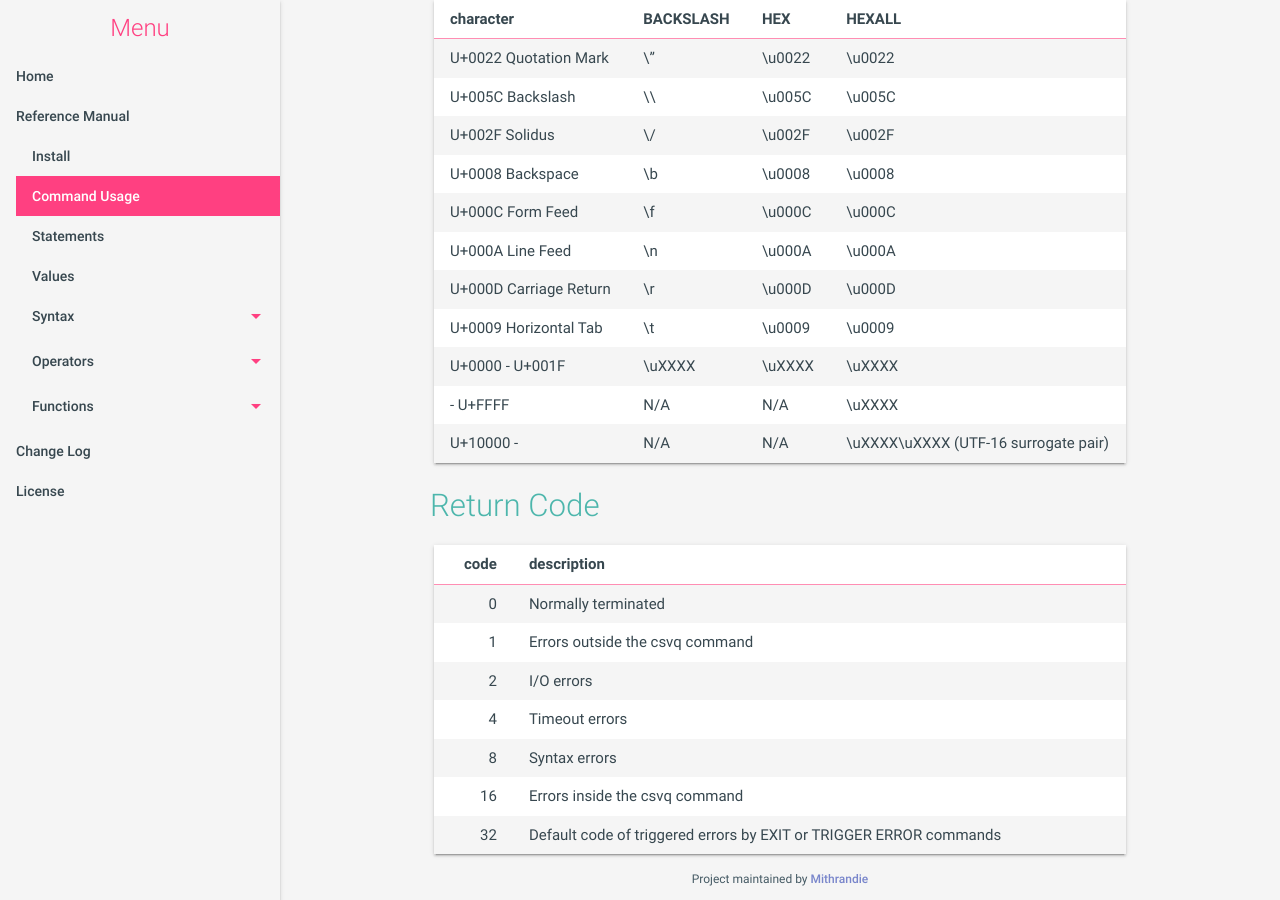
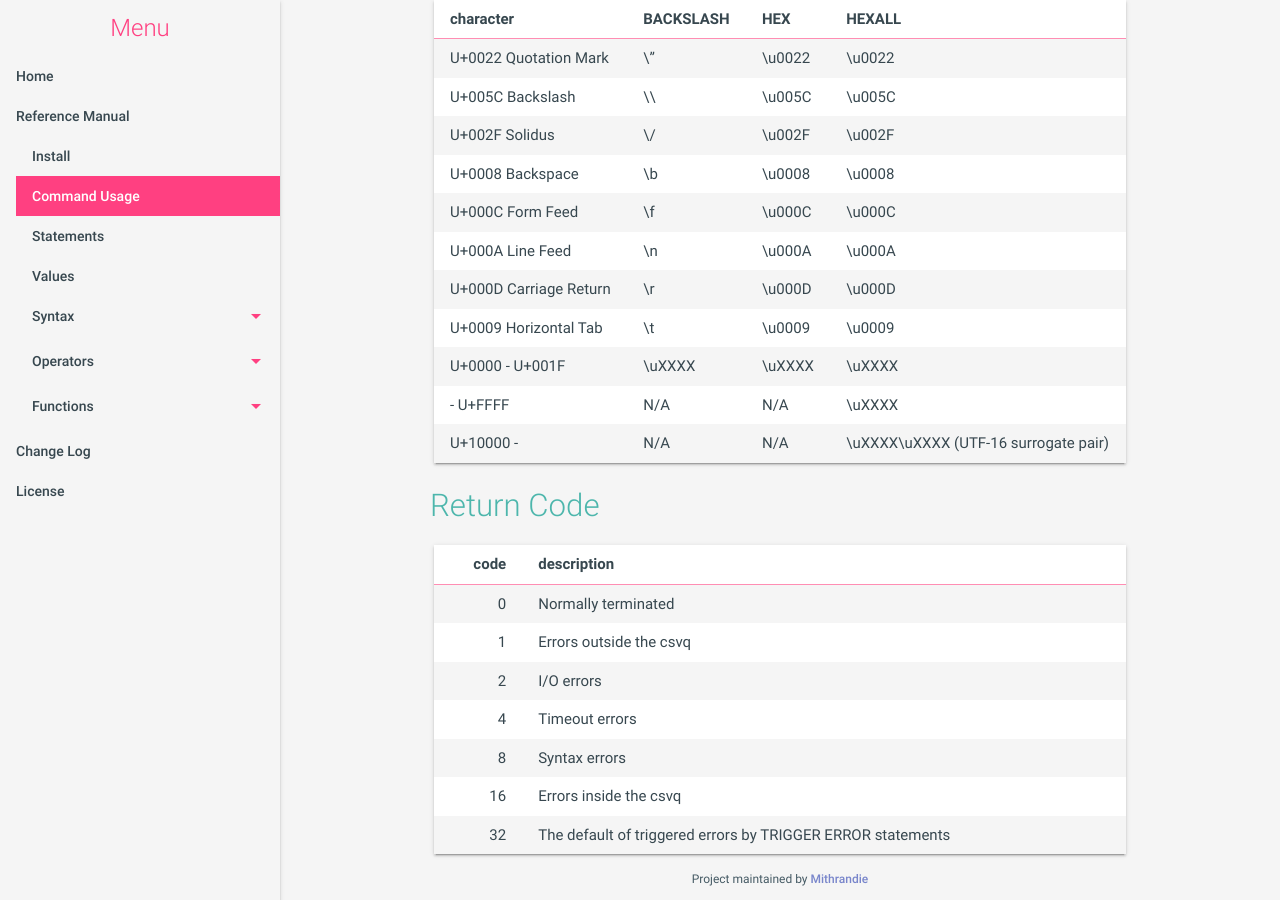
Before and after one commit to mithrandie/csvq, a Jekyll site: the page built from docs/_posts/2006-01-02-command.md, in a window 1280 px wide and 900 px high, scrolled down 11428 px. Built offline with Jekyll 4.4.1, drawn with Linux system fonts in a browser that asks for light colours.

Commit message:
Update docs.

```diff
--- a/docs/_posts/2006-01-02-command.md
+++ b/docs/_posts/2006-01-02-command.md
@@ -523,9 +523,9 @@ In command parameters and statements, following strings represent special charac
 | code | description |
 | --: | :-- |
 |  0 | Normally terminated |
-|  1 | Errors outside the csvq command |
+|  1 | Errors outside the csvq |
 |  2 | I/O errors |
 |  4 | Timeout errors |
 |  8 | Syntax errors |
-| 16 | Errors inside the csvq command |
-| 32 | Default code of triggered errors by EXIT or TRIGGER ERROR commands |
+| 16 | Errors inside the csvq |
+| 32 | The default of triggered errors by TRIGGER ERROR statements |
```
Also changed, not shown: docs/_posts/2006-01-02-prepared-statement.md (+1 -1 lines).
